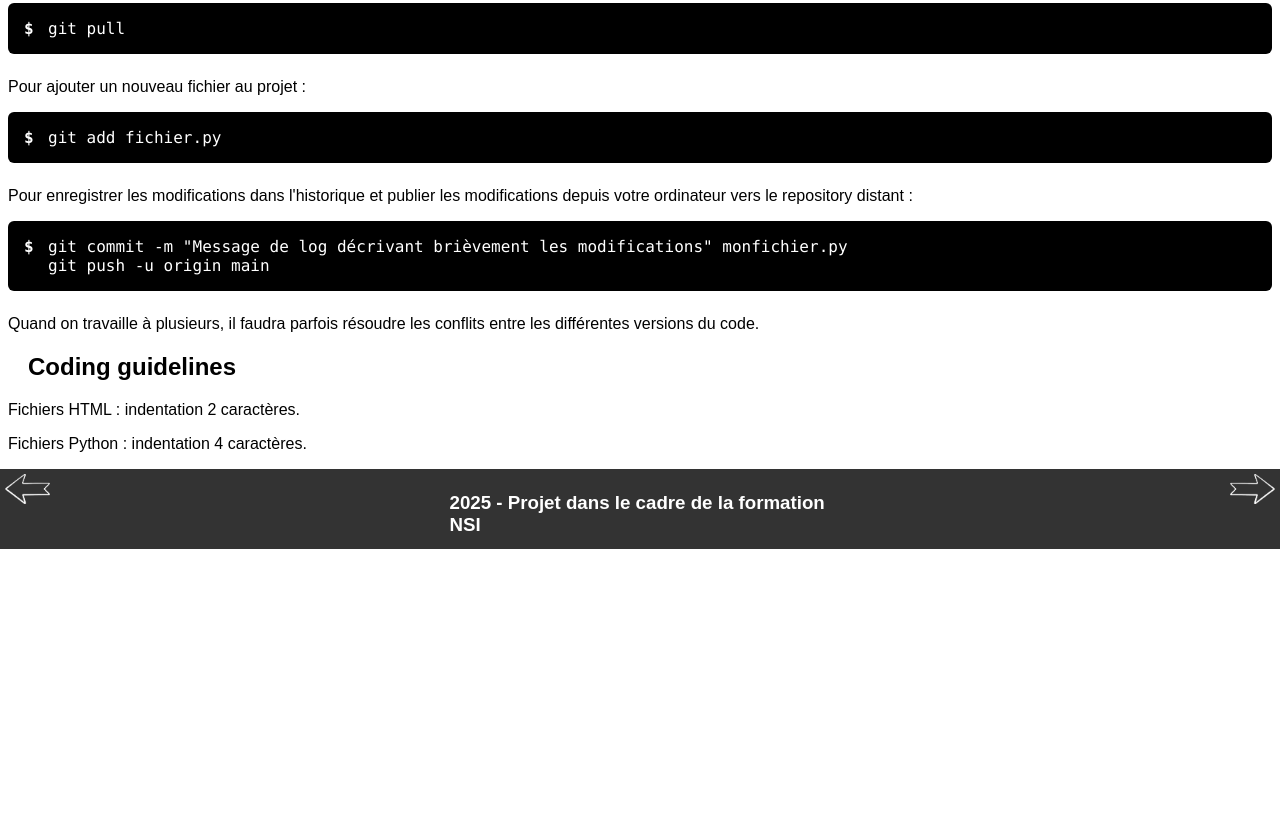
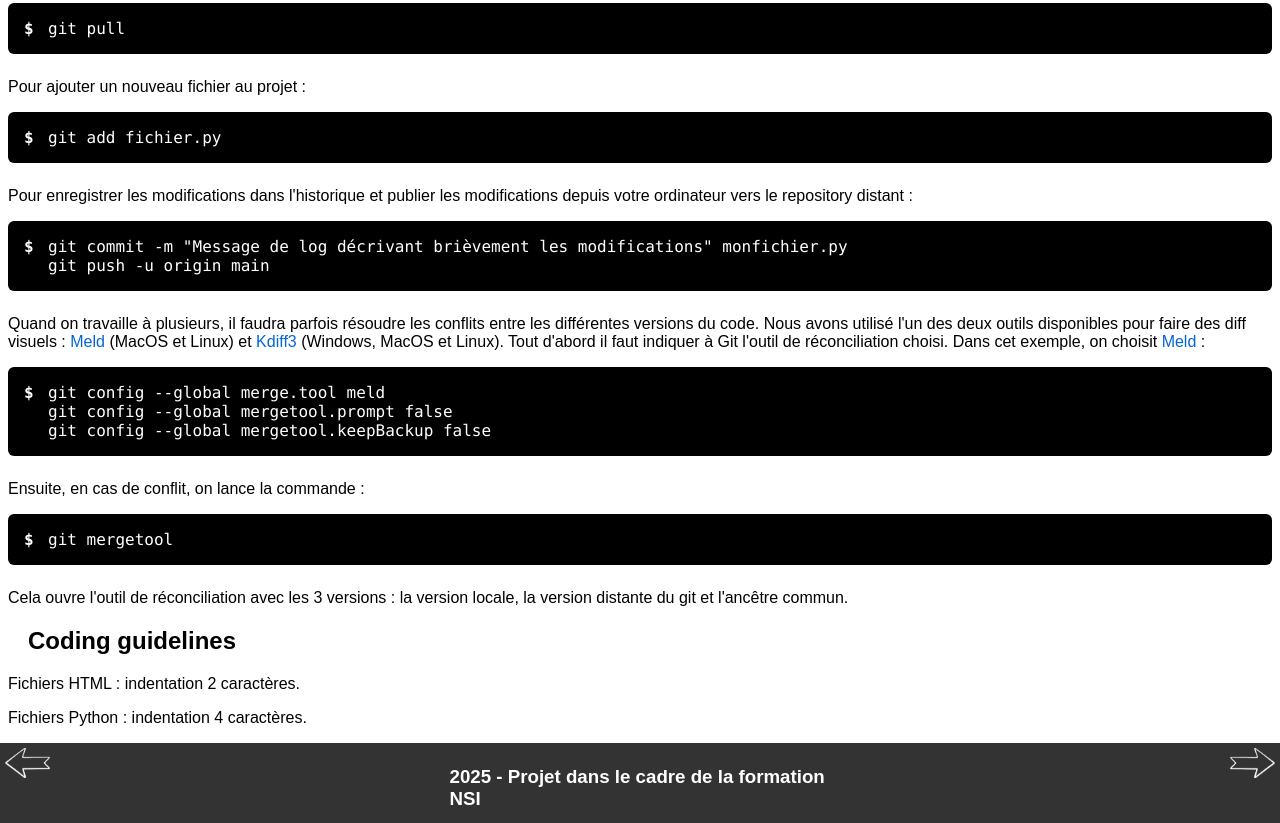
Before and after one commit to ffries/pytkmastermind, a plain HTML site: page docs/collaboration.html in a window 1280 px wide. Shown: the part 1602-2425 px from the top of the page. Before the commit the page ends 2151 px from the top, so only its background shows below. Drawn offline with Linux system fonts and the light colour scheme.

Commit message:
Ajout de la documentation concernant l'outil de diff visuel de code pour réconcilier différentes versions

```diff
--- a/docs/collaboration.html
+++ b/docs/collaboration.html
@@ -122,8 +122,18 @@ total 16K
 git push -u origin main</pre>
 
 					  <p>
-					    Quand on travaille à plusieurs, il faudra parfois résoudre les conflits entre les différentes versions du code.
+					    Quand on travaille à plusieurs, il faudra parfois résoudre les conflits entre les différentes versions du code. Nous avons utilisé l'un des deux outils disponibles pour faire des diff visuels : <a href="https://meldmerge.org/">Meld</a> (MacOS et Linux) et <a href="https://kdiff3.sourceforge.net/">Kdiff3</a> (Windows, MacOS et Linux). Tout d'abord il faut indiquer à Git l'outil de réconciliation choisi. Dans cet exemple, on choisit <a href="https://meldmerge.org/">Meld</a> :
 					  </p>
+
+<pre class="command-line">git config --global merge.tool meld
+git config --global mergetool.prompt false
+git config --global mergetool.keepBackup false</pre>
+
+            <p>Ensuite, en cas de conflit, on lance la commande :</p>
+<pre class="command-line">git mergetool</pre>
+
+            <p>Cela ouvre l'outil de réconciliation avec les 3 versions : la version locale, la version distante du git et l'ancêtre commun.</p>
+
          	</article>
         </section>
 
```
